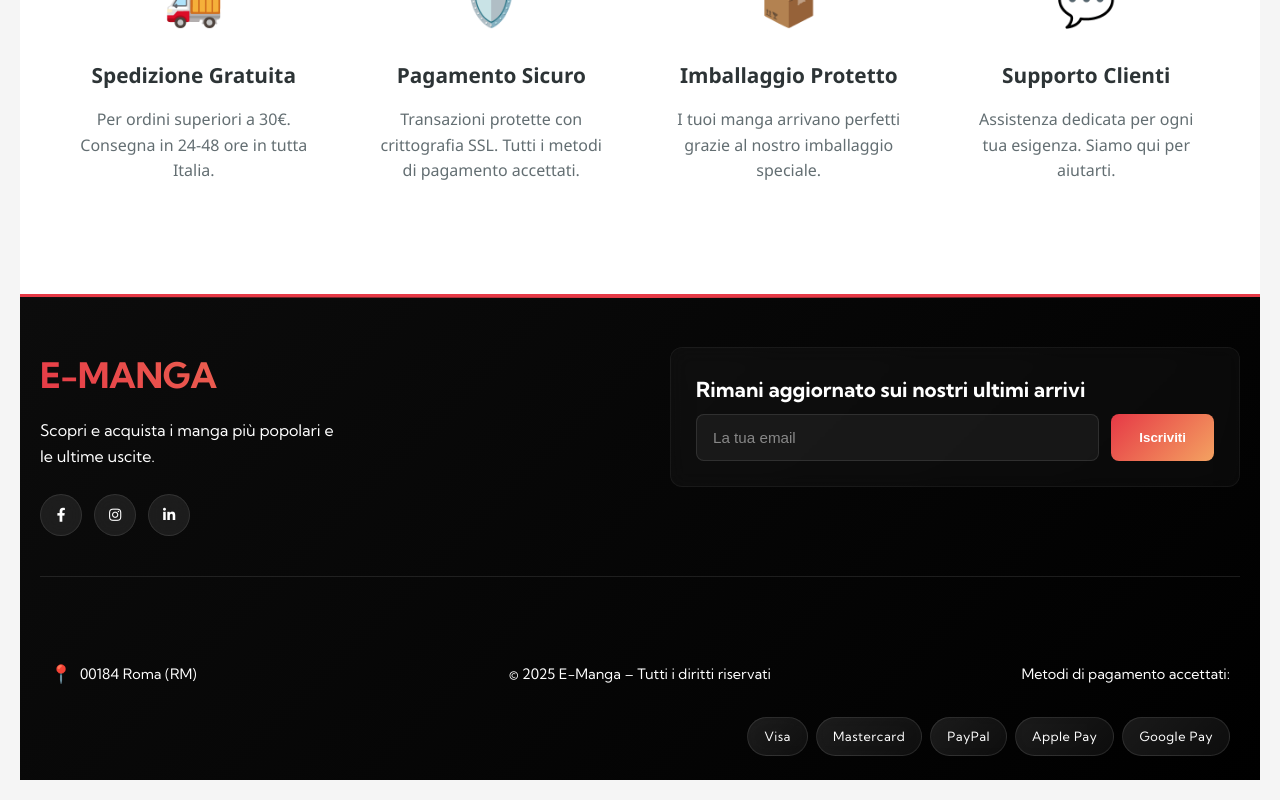
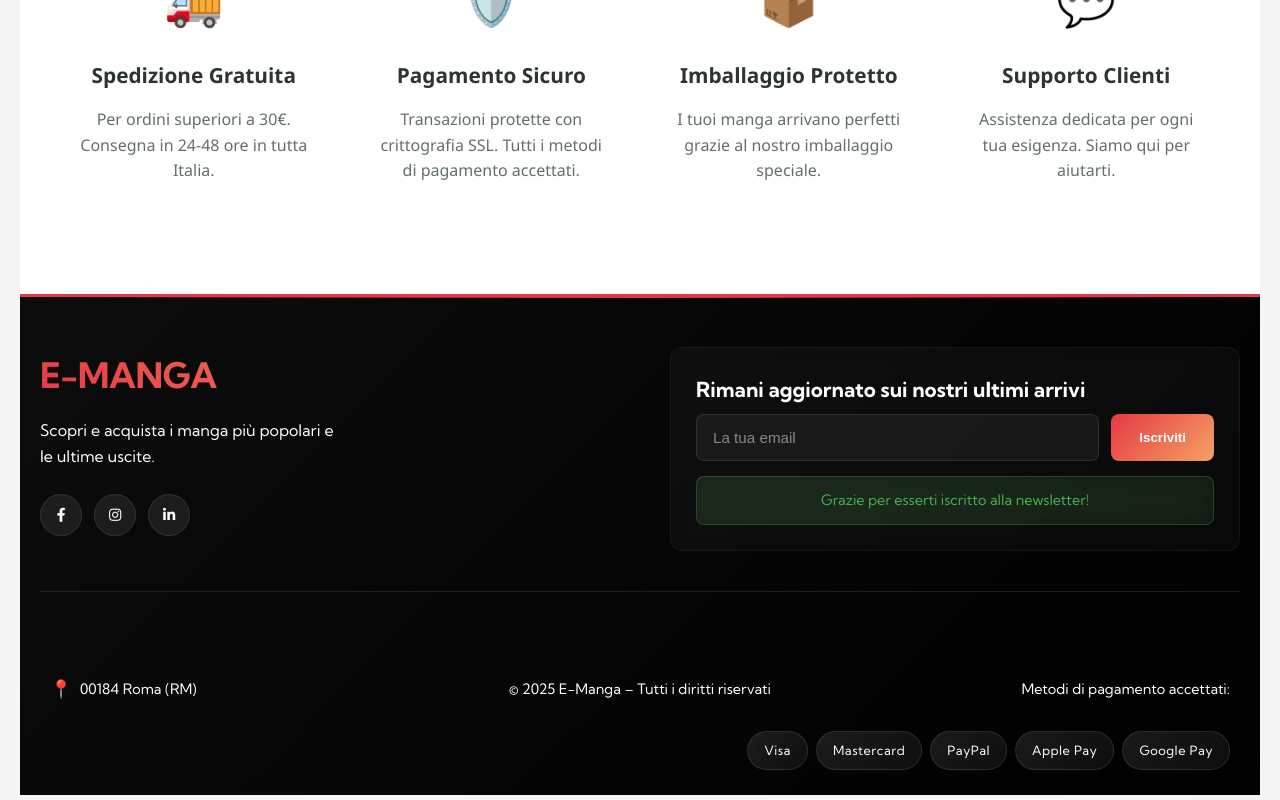
Before and after one commit to OmarF027/E-Manga, a React (Vite) app: page / in a window 1280 px wide. Both pictures are taken after typing "name@example.com" into the empty fields and a click on the button "Iscriviti". Shown: the part 1565-2365 px from the top of the page. Built offline with nearby package versions, Linux system fonts and the light colour scheme; no server answers.

Commit message:
Modifiche a Home, Footer e Shop.jsx

```diff
--- a/src/components/Footer.css
+++ b/src/components/Footer.css
@@ -1,4 +1,3 @@
-/* Footer.css */
 .footer {
   background: linear-gradient(135deg, #0c0c0c 0%, #000000 100%);
   color: #fff;
@@ -27,7 +26,6 @@
   z-index: 1;
 }
 
-/* Top Section - Migliorata */
 .footer-top {
   display: grid;
   grid-template-columns: 1fr 1fr;
@@ -158,6 +156,63 @@
   transform: translateY(0);
 }
 
+/* Messaggio di successo newsletter */
+.newsletter-success {
+  display: flex;
+  align-items: center;
+  justify-content: center;
+  gap: 8px;
+  margin-top: 15px;
+  padding: 12px 16px;
+  background: linear-gradient(135deg, rgba(76, 175, 80, 0.15), rgba(76, 175, 80, 0.1));
+  color: #4caf50;
+  border: 1px solid rgba(76, 175, 80, 0.3);
+  border-radius: 8px;
+  font-size: 0.9rem;
+  font-weight: 500;
+  animation: slideDown 0.3s cubic-bezier(0.4, 0, 0.2, 1);
+  backdrop-filter: blur(10px);
+  text-align: center;
+}
+
+/* Stati di loading */
+.footer-newsletter button:disabled {
+  opacity: 0.7;
+  cursor: not-allowed;
+  transform: none !important;
+  box-shadow: none !important;
+}
+
+.footer-newsletter input:disabled {
+  opacity: 0.5;
+  cursor: not-allowed;
+}
+
+/* Animazione per il messaggio di successo */
+@keyframes slideDown {
+  from {
+    opacity: 0;
+    transform: translateY(-10px);
+  }
+  to {
+    opacity: 1;
+    transform: translateY(0);
+  }
+}
+
+@keyframes fadeOut {
+  from {
+    opacity: 1;
+  }
+  to {
+    opacity: 0;
+  }
+}
+
+.newsletter-success.fade-out {
+  animation: fadeOut 0.5s ease-in-out;
+}
+
 /* Bottom Section */
 .footer-bottom {
   padding-top: 25px;
@@ -237,7 +292,7 @@
   transform: translateY(-1px);
 }
 
-/* Responsive Design Migliorato */
+/* Responsive */
 @media (max-width: 968px) {
   .footer-top {
     grid-template-columns: 1fr;
--- a/src/components/Footer.jsx
+++ b/src/components/Footer.jsx
@@ -3,12 +3,25 @@ import './Footer.css';
 
 const Footer = () => {
   const [email, setEmail] = useState('');
+  const [isSubscribed, setIsSubscribed] = useState(false);
+  const [isLoading, setIsLoading] = useState(false);
 
-  const handleSubmit = (e) => {
+  const handleSubmit = async (e) => {
     e.preventDefault();
+    setIsLoading(true);
+
+    // Simula un ritardo di invio
+    await new Promise(resolve => setTimeout(resolve, 1000));
+
     console.log('Email subscribed:', email);
     setEmail('');
-    alert('Grazie per esserti iscritto alla newsletter!');
+    setIsSubscribed(true);
+    setIsLoading(false);
+
+    // Nasconde il messaggio dopo 5 secondi
+    setTimeout(() => {
+      setIsSubscribed(false);
+    }, 5000);
   };
 
   return (
@@ -41,9 +54,19 @@ const Footer = () => {
                 value={email}
                 onChange={(e) => setEmail(e.target.value)}
                 required
+                disabled={isLoading}
               />
-              <button type="submit">Iscriviti</button>
+              <button type="submit" disabled={isLoading}>
+                {isLoading ? 'Invio...' : 'Iscriviti'}
+              </button>
             </form>
+
+            {/* Messaggio di conferma integrato */}
+            {isSubscribed && (
+              <div className="newsletter-success">
+                Grazie per esserti iscritto alla newsletter!
+              </div>
+            )}
           </div>
         </div>
 
--- a/src/pages/Home.css
+++ b/src/pages/Home.css
@@ -1,8 +1,8 @@
 :root {
   --primary: #ff6b6b;
   --primary-dark: #ee5a52;
-  --secondary: #48dbfb;
-  --accent: #1dd1a1;
+  --secondary: #27ae60;
+  --accent: #e74c3c;
   --dark: #2d3436;
   --light: #f8f9fa;
   --gray: #636e72;
@@ -393,17 +393,6 @@ body {
   font-weight: 600;
 }
 
-.rating {
-  position: absolute;
-  top: 15px;
-  right: 15px;
-  background: rgba(0, 0, 0, 0.7);
-  color: white;
-  padding: 5px 10px;
-  border-radius: 10px;
-  font-size: 0.8rem;
-}
-
 .status-badge {
   position: absolute;
   bottom: 15px;
@@ -415,12 +404,12 @@ body {
 }
 
 .status-badge.ongoing {
-  background: var(--accent);
+  background: #e74c3c;
   color: white;
 }
 
 .status-badge.completed {
-  background: var(--secondary);
+  background: #27ae60;
   color: white;
 }
 
--- a/src/pages/Home.jsx
+++ b/src/pages/Home.jsx
@@ -25,7 +25,6 @@ const Home = () => {
             id: m.mal_id,
             title: m.title,
             author: m.authors?.[0]?.name || "Sconosciuto",
-            rating: m.score || "N/D",
             volumes: m.volumes || "N/D",
             status: m.status,
             year: m.published?.prop?.from?.year || "N/D",
@@ -84,20 +83,7 @@ const Home = () => {
                 </div>
               </form>
 
-              <div className="hero-stats">
-                <div className="stat">
-                  <span className="stat-number">10K+</span>
-                  <span className="stat-label">Manga disponibili</span>
-                </div>
-                <div className="stat">
-                  <span className="stat-number">500+</span>
-                  <span className="stat-label">Autori</span>
-                </div>
-                <div className="stat">
-                  <span className="stat-number">24h</span>
-                  <span className="stat-label">Consegna express</span>
-                </div>
-              </div>
+
             </div>
           </div>
         </div>
@@ -123,7 +109,6 @@ const Home = () => {
                       className="manga-cover"
                       style={{ backgroundImage: `url(${manga.coverImage})` }}
                     >
-                      <div className="rating">⭐ {manga.rating}</div>
                       <div
                         className={`status-badge ${
                           manga.status?.includes("Publishing")
--- a/src/pages/Shop.css
+++ b/src/pages/Shop.css
@@ -92,7 +92,7 @@
 .product-price {
   font-size: 1.5rem;
   font-weight: 800;
-  color: var(--primary);
+  color: #000;
   margin-bottom: 0;
 }
 
```
